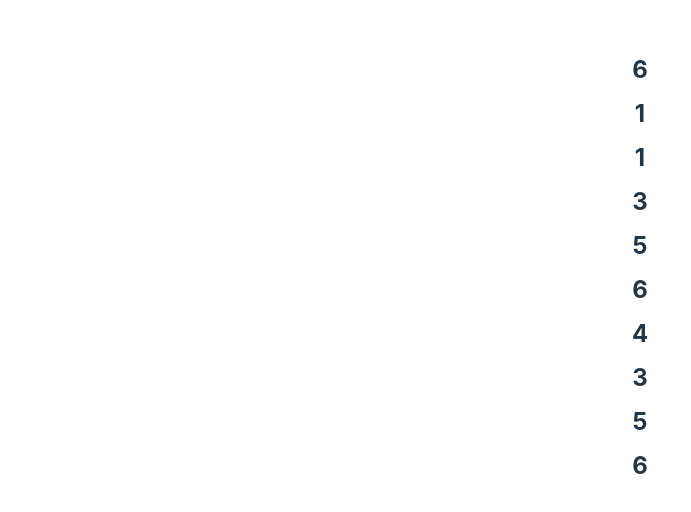
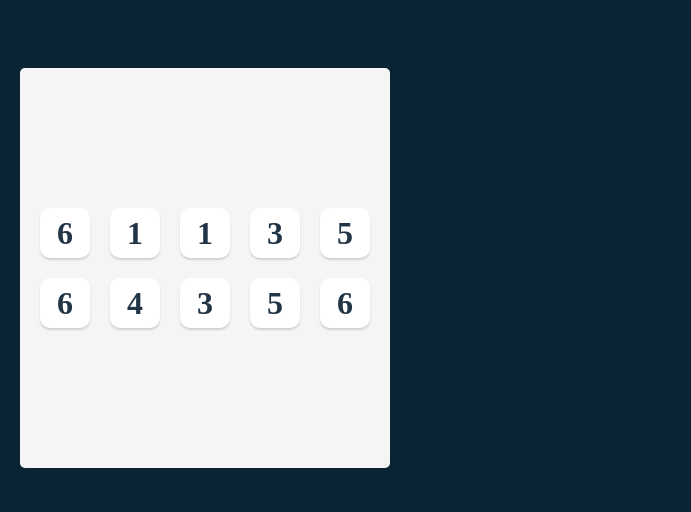
Before and after one commit to doganeraylin/tenzies-react, a React (Vite) app: page / in a window 1280 px wide. Shown: the part 132-644 px from the top of the page, without its empty margins (0-691 px from the left). Built offline with nearby package versions, Linux system fonts and the light colour scheme.

Commit message:
styled button and dice

```diff
--- a/src/App.css
+++ b/src/App.css
@@ -1,41 +1,65 @@
-#root {
-  max-width: 1280px;
-  margin: 0 auto;
-  padding: 2rem;
-  text-align: center;
+* {
+  padding: 0;
+  margin: 0;
+  box-sizing: border-box;
 }
 
-.logo {
-  height: 6em;
-  padding: 1.5em;
-  will-change: filter;
-}
-.logo:hover {
-  filter: drop-shadow(0 0 2em #646cffaa);
-}
-.logo.react:hover {
-  filter: drop-shadow(0 0 2em #61dafbaa);
+body {
+  background: #0B2434;
+  padding: 20px;
+  font-family: "Karla";
 }
 
-@keyframes logo-spin {
-  from {
-    transform: rotate(0deg);
-  }
-  to {
-    transform: rotate(360deg);
-  }
+main {
+  display: flex;
+  flex-direction: column;
+  justify-content: space-around;
+  align-items: center;
+  background: #F5F5F5;
+  height: 400px;
+  max-width: 800px;
+  border-radius: 5px;
+  margin: 0 auto;
+  padding: 20px;
 }
 
-@media (prefers-reduced-motion: no-preference) {
-  a:nth-of-type(2) .logo {
-    animation: logo-spin infinite 20s linear;
-  }
+.dice-container {
+  display: grid;
+  grid-template: auto auto /repeat(5, 1fr);
+  gap: 20px;
 }
 
-.card {
-  padding: 2em;
+.dice-face {
+  height: 50px;
+  width: 50px;
+  box-shadow: 0px 2px 2px rgba(0, 0, 0, 0.15);
+  border-radius: 10px;
+  display: flex;
+  justify-content: center;
+  align-items: center;
+  cursor: pointer;
+  background-color: white;
 }
 
-.read-the-docs {
-  color: #888;
+.dice-num {
+  font-size: 2rem;
 }
+
+.roll-dice {
+  height: 50px;
+  width: 100px;
+  border: none;
+  border-radius: 6px;
+  background-color: #5035FF;
+  color: white;
+  font-size: 1.2rem;
+
+}
+
+.roll-dice:focus {
+  outline: none;
+}
+
+.roll-dice:active {
+  box-shadow: inset 5px 5px 10px -3px rgba(0, 0, 0, 0.7);
+}
```
